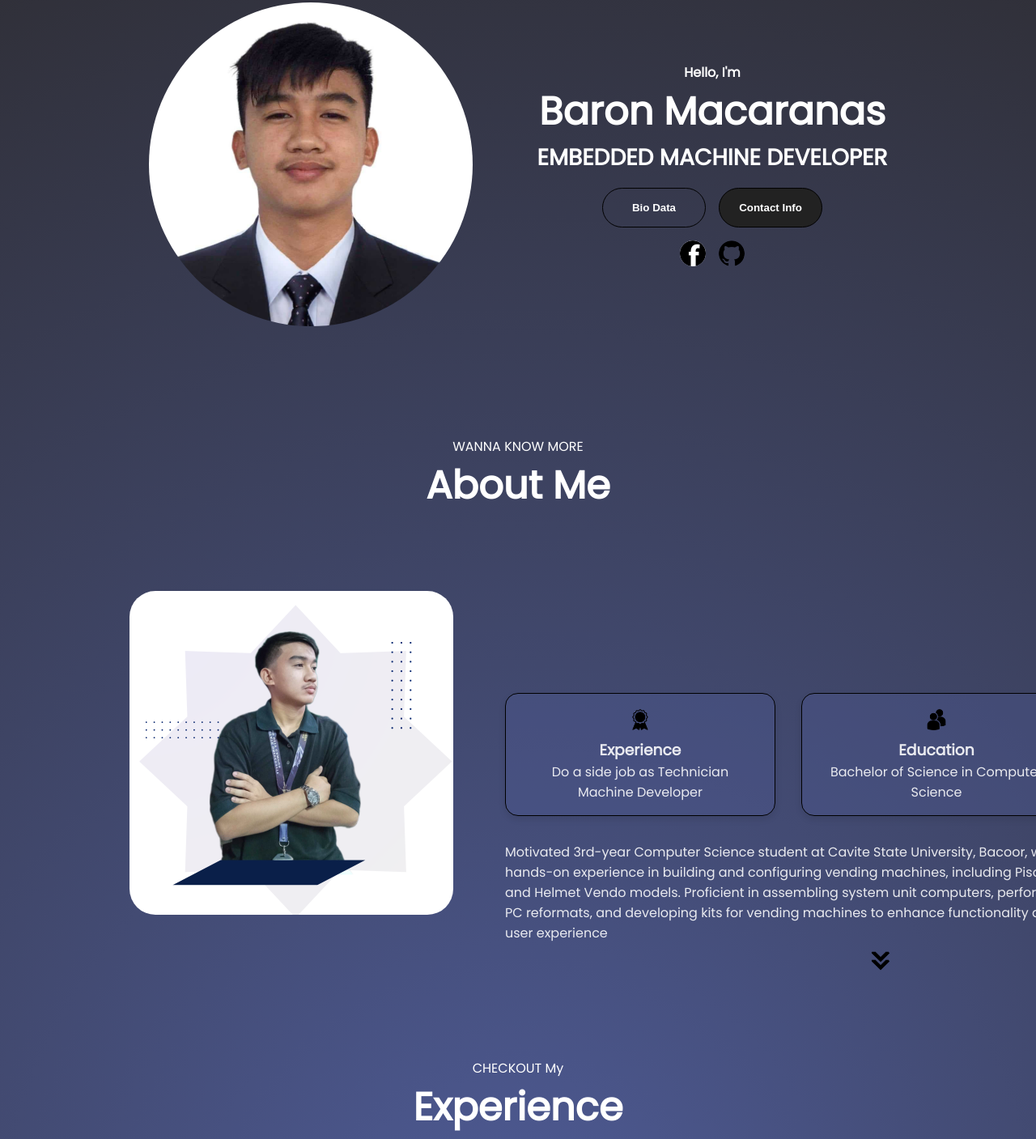
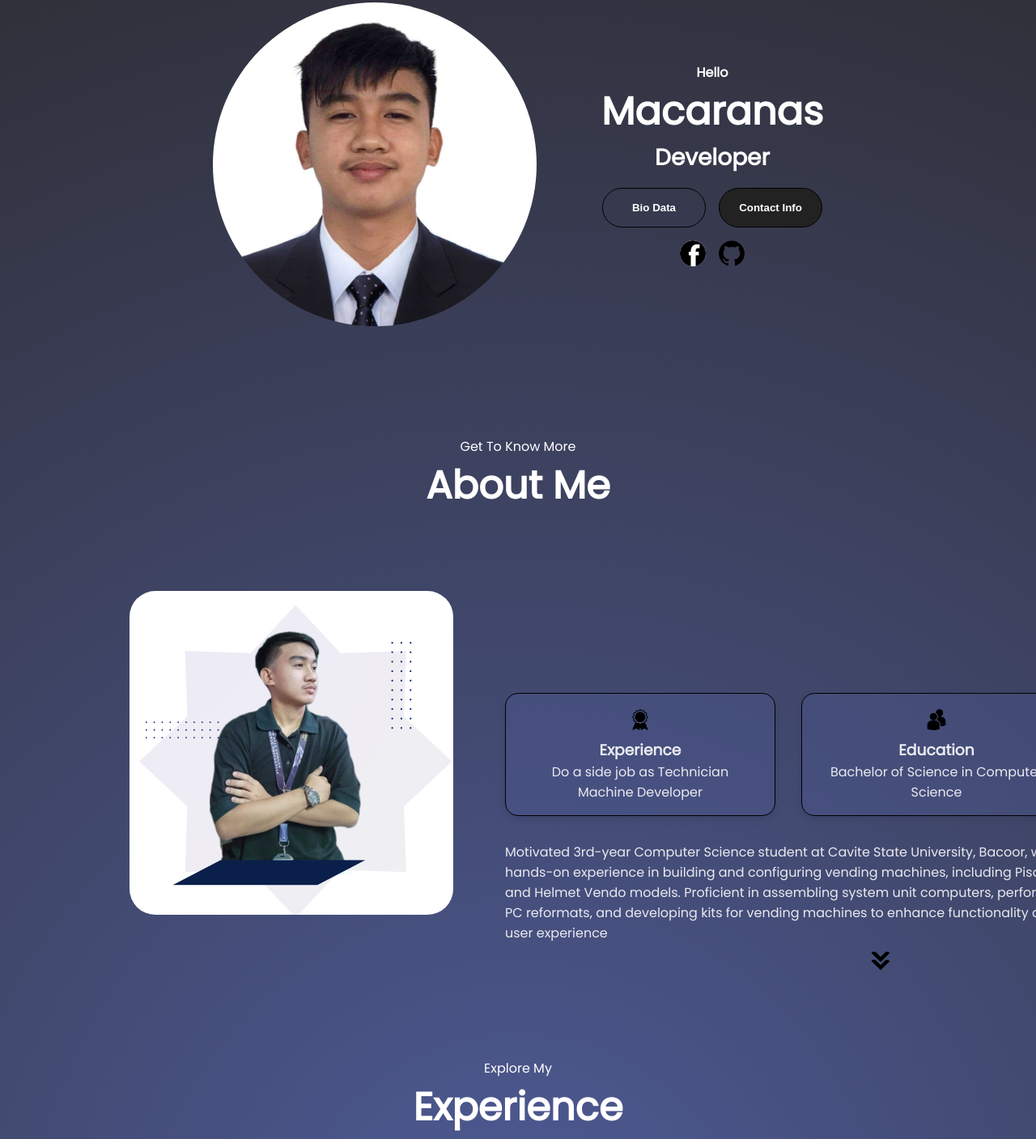
Before and after one commit to kurtmacs/Macaranaskurt-portfolio, a plain HTML site: page index.html in a window 1280 px wide. Shown: the part 269-1676 px from the top of the page at 81% size. Drawn offline with Linux system fonts and the light colour scheme.

Commit message:
Update index.html

```diff
--- a/index.html
+++ b/index.html
@@ -40,9 +40,9 @@
         <img class="kurtprofile" src="./assets/profile-pic-2.png" alt="kurtprofile">
         </div>
         <div class="section_text">
-            <p class="section__text__p1">Hello, I'm</p>
-            <h1 class="title">Baron Macaranas</h1>
-            <p class="section_text_p2">EMBEDDED MACHINE DEVELOPER</p>
+            <p class="section__text__p1">Hello</p>
+            <h1 class="title">Macaranas</h1>
+            <p class="section_text_p2">Developer</p>
 
             <div class="btn-container">
                 <button
@@ -63,7 +63,7 @@
         </div>
     </section>
     <section id="about">
-        <p class="section__text__p1">WANNA KNOW MORE</p>
+        <p class="section__text__p1">Get To Know More</p>
         <h1 class="title">About Me</h1>
         <div class="section-container">
             <div class="section__pic-container">
@@ -91,7 +91,7 @@
 
     </section>
     <section id="experience">
-        <p class="section__text__p1">CHECKOUT My</p>
+        <p class="section__text__p1">Explore My</p>
         <h1 class="title">Experience</h1>
         <div class="about-containers">
             <div class="details-container">
```
